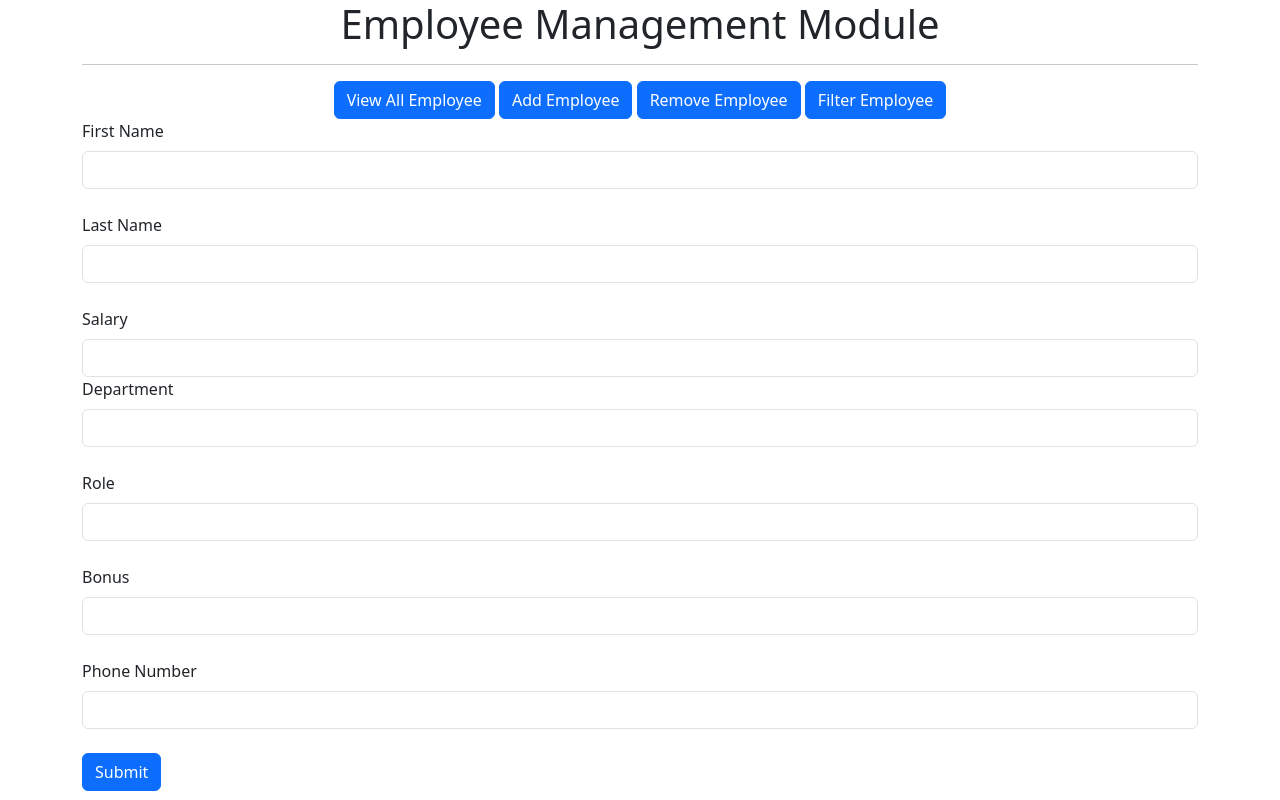
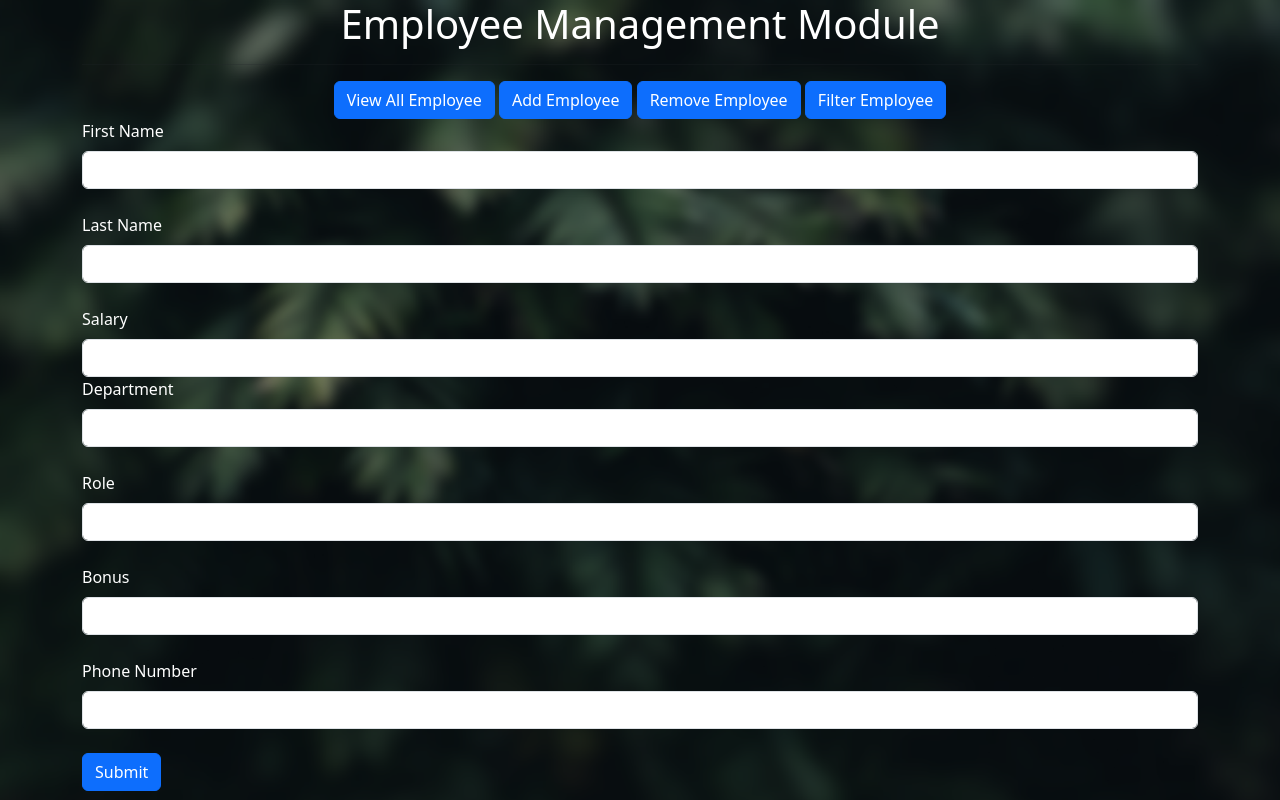
Before and after one commit to bharat-ghadi/Django_emp_mgmt, a Django app: page /add_emp in a window 1280 px wide. Run offline with Django 4.2, Linux system fonts and the light colour scheme.

Commit message:
style added using  css
Modification made to add local css as well as  bootstrap cdn class styling.

```diff
--- a/emp_mgmt_dj/emp_app/templates/add_emp.html
+++ b/emp_mgmt_dj/emp_app/templates/add_emp.html
@@ -1,18 +1,20 @@
 <!doctype html>
+{% load static %}
 <html lang="en" data-bs-theme="white">
 <head>
     <meta charset="utf-8">
     <meta name="viewport" content="width=device-width, initial-scale=1">
     <title>Emp Mgmt</title>
+    <link rel="stylesheet" href="{% static 'emp_app/css/style2.css' %}">
     <link href="https://cdn.jsdelivr.net/npm/bootstrap@5.3.0-alpha1/dist/css/bootstrap.min.css" rel="stylesheet"
           integrity="sha384-GLhlTQ8iRABdZLl6O3oVMWSktQOp6b7In1Zl3/Jr59b6EGGoI1aFkw7cmDA6j6gD" crossorigin="anonymous">
 </head>
-<body>
+<body class="body_bg">
 <center>
     <div class="container">
         <h1>Employee Management Module</h1>
         <hr>
-        <a class="btn btn-primary" href="/all_emp" role="button">View All Employee</a>
+        <a class="btn btn-primary" href="/" role="button">View All Employee</a>
         <a class="btn btn-primary" href="/add_emp" role="button">Add Employee</a>
         <a class="btn btn-primary" href="/remove_emp" role="button">Remove Employee</a>
         <a class="btn btn-primary" href="/filter_emp" role="button">Filter Employee</a>
--- a/emp_mgmt_dj/emp_app/templates/filter_emp.html
+++ b/emp_mgmt_dj/emp_app/templates/filter_emp.html
@@ -1,18 +1,20 @@
 <!doctype html>
+{% load static %}
 <html lang="en" data-bs-theme="white">
 <head>
     <meta charset="utf-8">
     <meta name="viewport" content="width=device-width, initial-scale=1">
     <title>Emp Mgmt</title>
+    <link rel="stylesheet" href="{% static 'emp_app/css/style2.css' %}">
     <link href="https://cdn.jsdelivr.net/npm/bootstrap@5.3.0-alpha1/dist/css/bootstrap.min.css" rel="stylesheet"
           integrity="sha384-GLhlTQ8iRABdZLl6O3oVMWSktQOp6b7In1Zl3/Jr59b6EGGoI1aFkw7cmDA6j6gD" crossorigin="anonymous">
 </head>
-<body>
+<body class="body_bg">
 <center>
     <div class="container">
         <h1>Employee Management Module</h1>
         <hr>
-        <a class="btn btn-primary" href="/all_emp" role="button">View All Employee</a>
+        <a class="btn btn-primary" href="/" role="button">View All Employee</a>
         <a class="btn btn-primary" href="/add_emp" role="button">Add Employee</a>
         <a class="btn btn-primary" href="/remove_emp" role="button">Remove Employee</a>
         <a class="btn btn-primary" href="/filter_emp" role="button">Filter Employee</a>
--- a/emp_mgmt_dj/emp_app/urls.py
+++ b/emp_mgmt_dj/emp_app/urls.py
@@ -2,8 +2,8 @@ from . import views
 from django.urls import path
 
 urlpatterns = [
-    path('', views.index, name='index'),
-    path('all_emp', views.all_emp, name='all_emp'),
+    # path('', views.index, name='index'),
+    path('', views.all_emp, name='all_emp'),
     path('add_emp', views.add_emp, name='add_emp'),
     path('add_emp/<int:emp_id>', views.add_emp, name='add_emp'),
     path('remove_emp/<int:dept_id>', views.remove_emp, name='remove_emp'),
--- a/emp_mgmt_dj/emp_app/views.py
+++ b/emp_mgmt_dj/emp_app/views.py
@@ -1,3 +1,4 @@
+from django.contrib import messages
 from django.shortcuts import render
 from django.http import HttpResponse
 from .models import Employee, Role, Department
--- /dev/null
+++ b/emp_mgmt_dj/static/emp_app/css/style2.css
@@ -0,0 +1,13 @@
+.body_bg {
+      background: url(../images/bg1.png);
+      position: relative;
+      isolation:isolate;
+      background-size: cover;
+}
+h1 {
+  color: white !important;
+  text-align: center;
+}
+.form-label,h4 {
+  color: white !important;
+}
```
Also changed, not shown: emp_mgmt_dj/emp_app/templates/remove_emp.html (+7 -2 lines), emp_mgmt_dj/emp_app/templates/view_all_emp.html (+7 -6 lines), emp_mgmt_dj/static/emp_app/css/style.css (added, +25 -0 lines), emp_mgmt_dj/db.sqlite3, emp_mgmt_dj/static/emp_app/images/bg1.png (added), 4 other files.
